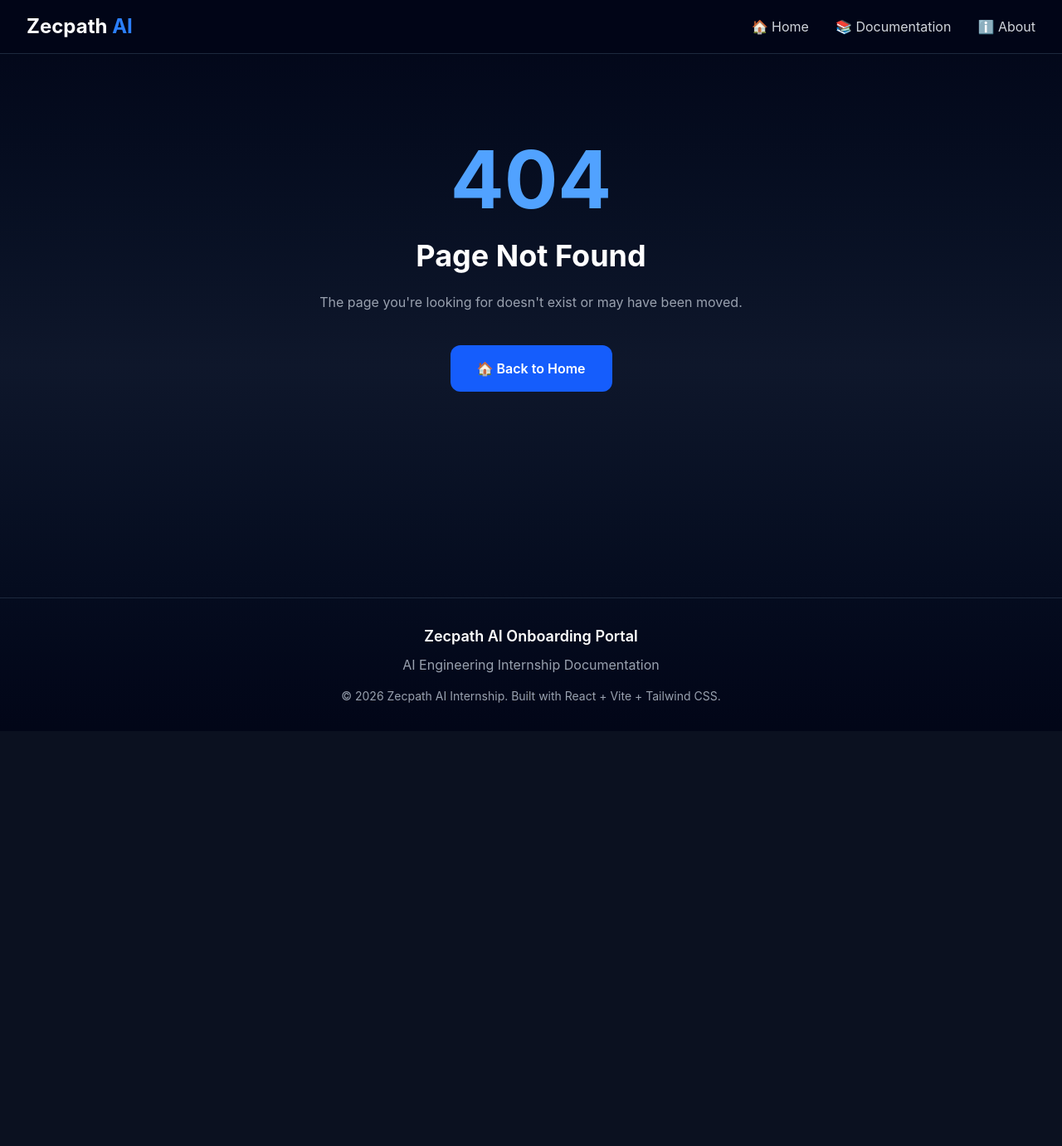
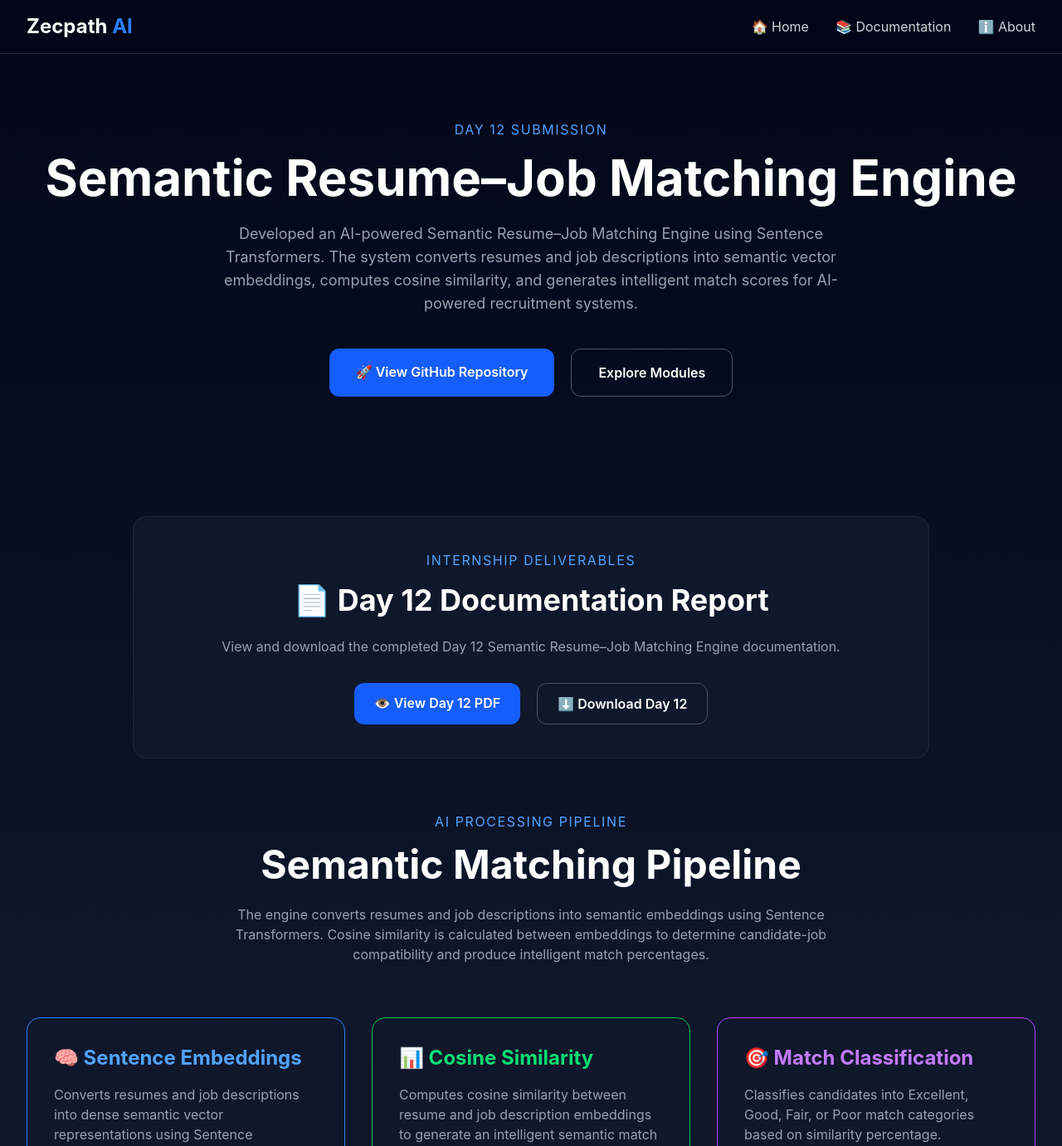
Before and after one commit to shinaspn198/zecpath-day1, a React (Vite) app: page /day12 in a window 1280 px wide. Shown: the top 1381 px of the page at 83% size. Before the commit the page ends 881 px from the top, so only its background shows below. Built offline with nearby package versions, Linux system fonts and the light colour scheme.

Commit message:
Complete Day 12 documentation portal and semantic matching engine

```diff
--- a/src/App.jsx
+++ b/src/App.jsx
@@ -13,6 +13,7 @@
 import Day9 from "./pages/Day9";
 import Day10 from "./pages/Day10";
 import Day11 from "./pages/Day11";
+import Day12 from "./pages/Day12";
 import About from "./pages/About";
 import Documentation from "./pages/Documentation";
 
@@ -21,8 +22,9 @@
     <BrowserRouter>
       <Routes>
         <Route path="/" element={<Home />} />
-         <Route path="/about" element={<About />} />
+        <Route path="/about" element={<About />} />
         <Route path="/documentation" element={<Documentation />} />
+
         <Route path="/day1" element={<Day1 />} />
         <Route path="/day2" element={<Day2 />} />
         <Route path="/day3" element={<Day3 />} />
@@ -34,6 +36,8 @@
         <Route path="/day9" element={<Day9 />} />
         <Route path="/day10" element={<Day10 />} />
         <Route path="/day11" element={<Day11 />} />
+        <Route path="/day12" element={<Day12 />} />
+
         <Route path="*" element={<NotFound />} />
       </Routes>
     </BrowserRouter>
--- a/src/pages/About.jsx
+++ b/src/pages/About.jsx
@@ -100,6 +100,7 @@
   <li>🧠 Day 9 – Completed</li>
   <li>💼 Day 10 – Completed</li>
   <li>🎓 Day 11 – Completed</li>
+  <li>🧠 Day 12 – Completed</li>
 </ul>
 
 </div>
--- /dev/null
+++ b/src/pages/Day12.jsx
@@ -0,0 +1,273 @@
+import Navbar from "../components/Navbar";
+import Footer from "../components/Footer";
+
+function Day12() {
+  return (
+    <div className="min-h-screen bg-gradient-to-b from-slate-950 via-slate-900 to-slate-950 text-white">
+
+      <Navbar />
+
+      {/* Hero Section */}
+
+      <section className="pt-36 pb-20 text-center px-6">
+
+        <p className="text-blue-400 uppercase tracking-widest">
+          Day 12 Submission
+        </p>
+
+        <h1 className="text-6xl font-bold mt-4">
+          Semantic Resume–Job Matching Engine
+        </h1>
+
+        <p className="text-gray-400 mt-6 max-w-3xl mx-auto text-lg">
+
+          Developed an AI-powered Semantic Resume–Job Matching Engine
+          using Sentence Transformers. The system converts resumes and
+          job descriptions into semantic vector embeddings, computes
+          cosine similarity, and generates intelligent match scores
+          for AI-powered recruitment systems.
+
+        </p>
+
+        <div className="mt-10 flex justify-center gap-5">
+
+          <a
+            href="https://github.com/shinaspn198/zecpath-ai-system"
+            target="_blank"
+            rel="noopener noreferrer"
+            className="px-8 py-4 bg-blue-600 hover:bg-blue-700 rounded-xl font-semibold transition"
+          >
+            🚀 View GitHub Repository
+          </a>
+
+          <a
+            href="#architecture"
+            className="px-8 py-4 border border-gray-600 hover:bg-slate-800 rounded-xl font-semibold transition"
+          >
+            Explore Modules
+          </a>
+
+        </div>
+
+      </section>
+
+      {/* Documentation PDF */}
+
+      <section className="max-w-5xl mx-auto px-8 py-16">
+
+        <div className="bg-slate-900 border border-slate-800 rounded-2xl p-10 text-center">
+
+          <p className="text-blue-400 uppercase tracking-widest">
+            Internship Deliverables
+          </p>
+
+          <h2 className="text-4xl font-bold mt-4">
+            📄 Day 12 Documentation Report
+          </h2>
+
+          <p className="text-gray-400 mt-6">
+            View and download the completed Day 12 Semantic Resume–Job
+            Matching Engine documentation.
+          </p>
+
+          <div className="flex justify-center gap-5 mt-8">
+
+            <a
+              href="/day12_completed.pdf"
+              target="_blank"
+              rel="noopener noreferrer"
+              className="px-6 py-3 bg-blue-600 hover:bg-blue-700 rounded-xl font-semibold"
+            >
+              👁️ View Day 12 PDF
+            </a>
+
+            <a
+              href="/day12_completed.pdf"
+              download="day12_completed.pdf"
+              className="px-6 py-3 border border-gray-600 hover:bg-slate-800 rounded-xl font-semibold"
+            >
+              ⬇️ Download Day 12
+            </a>
+
+          </div>
+
+        </div>
+
+      </section>
+
+      {/* Architecture */}
+
+      <section
+        id="architecture"
+        className="max-w-7xl mx-auto px-8 pb-24"
+      >
+
+        <div className="text-center mb-16">
+
+          <p className="text-blue-400 uppercase tracking-widest">
+            AI Processing Pipeline
+          </p>
+
+          <h2 className="text-5xl font-bold mt-4">
+            Semantic Matching Pipeline
+          </h2>
+
+          <p className="text-gray-400 mt-6 max-w-3xl mx-auto">
+
+            The engine converts resumes and job descriptions into
+            semantic embeddings using Sentence Transformers.
+            Cosine similarity is calculated between embeddings
+            to determine candidate-job compatibility and produce
+            intelligent match percentages.
+
+          </p>
+
+        </div>
+
+        <div className="grid md:grid-cols-3 gap-8">
+
+          <div className="bg-slate-900 border border-blue-500 rounded-2xl p-8">
+
+            <h3 className="text-2xl font-bold text-blue-400">
+              🧠 Sentence Embeddings
+            </h3>
+
+            <p className="text-gray-400 mt-4">
+
+              Converts resumes and job descriptions into dense
+              semantic vector representations using Sentence
+              Transformers.
+
+            </p>
+
+          </div>
+
+          <div className="bg-slate-900 border border-green-500 rounded-2xl p-8">
+
+            <h3 className="text-2xl font-bold text-green-400">
+              📊 Cosine Similarity
+            </h3>
+
+            <p className="text-gray-400 mt-4">
+
+              Computes cosine similarity between resume and
+              job description embeddings to generate an
+              intelligent semantic match score.
+
+            </p>
+
+          </div>
+
+          <div className="bg-slate-900 border border-purple-500 rounded-2xl p-8">
+
+            <h3 className="text-2xl font-bold text-purple-400">
+              🎯 Match Classification
+            </h3>
+
+            <p className="text-gray-400 mt-4">
+
+              Classifies candidates into Excellent, Good,
+              Fair, or Poor match categories based on
+              similarity percentage.
+
+            </p>
+
+          </div>
+
+        </div>
+
+      </section>
+
+      {/* Deliverables */}
+
+      <section className="max-w-7xl mx-auto px-8 pb-24">
+
+        <div className="text-center mb-12">
+
+          <p className="text-blue-400 uppercase tracking-widest">
+            Completed Modules
+          </p>
+
+          <h2 className="text-5xl font-bold mt-4">
+            Day 12 Deliverables
+          </h2>
+
+        </div>
+
+        <div className="grid md:grid-cols-3 gap-8">
+
+          <div className="bg-slate-900 border border-slate-800 rounded-2xl p-6">
+
+            <h3 className="text-xl font-bold text-blue-400">
+              🧠 Semantic Embeddings
+            </h3>
+
+            <p className="text-gray-400 mt-4">
+              Generates semantic embeddings from resumes and
+              job descriptions using Sentence Transformers.
+            </p>
+
+          </div>
+
+          <div className="bg-slate-900 border border-slate-800 rounded-2xl p-6">
+
+            <h3 className="text-xl font-bold text-green-400">
+              📊 Similarity Calculation
+            </h3>
+
+            <p className="text-gray-400 mt-4">
+              Calculates cosine similarity between resume
+              and job description vectors.
+            </p>
+
+          </div>
+
+          <div className="bg-slate-900 border border-slate-800 rounded-2xl p-6">
+
+            <h3 className="text-xl font-bold text-purple-400">
+              🎯 Match Classification
+            </h3>
+
+            <p className="text-gray-400 mt-4">
+              Produces percentage-based matching results
+              and intelligent candidate recommendations.
+            </p>
+
+          </div>
+
+        </div>
+
+      </section>
+
+      {/* Completion */}
+
+      <section className="max-w-5xl mx-auto px-8 pb-24">
+
+        <div className="bg-green-900/20 border border-green-500 rounded-2xl p-10 text-center">
+
+          <h2 className="text-4xl font-bold text-green-400">
+            Day 12 Completed Successfully ✅
+          </h2>
+
+          <p className="text-gray-300 mt-6 text-lg">
+
+            Successfully developed an AI-powered Semantic
+            Resume–Job Matching Engine using Sentence
+            Transformers and cosine similarity. The engine
+            intelligently evaluates resume-job compatibility
+            and produces percentage-based matching results
+            for AI recruitment systems.
+
+          </p>
+
+        </div>
+
+      </section>
+
+      <Footer />
+
+    </div>
+  );
+}
+
+export default Day12;
--- a/src/pages/Documentation.jsx
+++ b/src/pages/Documentation.jsx
@@ -107,6 +107,14 @@
 
   <p>Education & Certification Parsing Engine</p>
 </Link>
+
+<Link to="/day12" className="doc-card">
+  <span className="badge completed">Completed</span>
+
+  <h2>🤝 Day 12</h2>
+
+  <p>Semantic Resume–Job Matching Engine</p>
+</Link>
         </div>
 
       </div>
--- a/src/pages/Home.jsx
+++ b/src/pages/Home.jsx
@@ -265,6 +265,26 @@
   </div>
 
 </div>
+{/* Day 12 */}
+
+<div className="bg-slate-900 border border-pink-500 rounded-2xl p-8">
+
+  <h3 className="text-3xl font-bold text-pink-400">
+    🧠 Day 12
+  </h3>
+
+  <p className="text-gray-400 mt-4">
+    Developed an AI-powered Semantic Resume ↔ Job Matching Engine
+    using Sentence Transformers to compute semantic similarity
+    between resumes and job descriptions, enabling intelligent
+    candidate-job matching beyond keyword-based approaches.
+  </p>
+
+  <div className="mt-6 text-green-400 font-semibold">
+    ✅ Completed
+  </div>
+
+</div>
       </div>
 
     </section>
```
Also changed, not shown: 1 other file (tests, documents, lock files or other folders).
